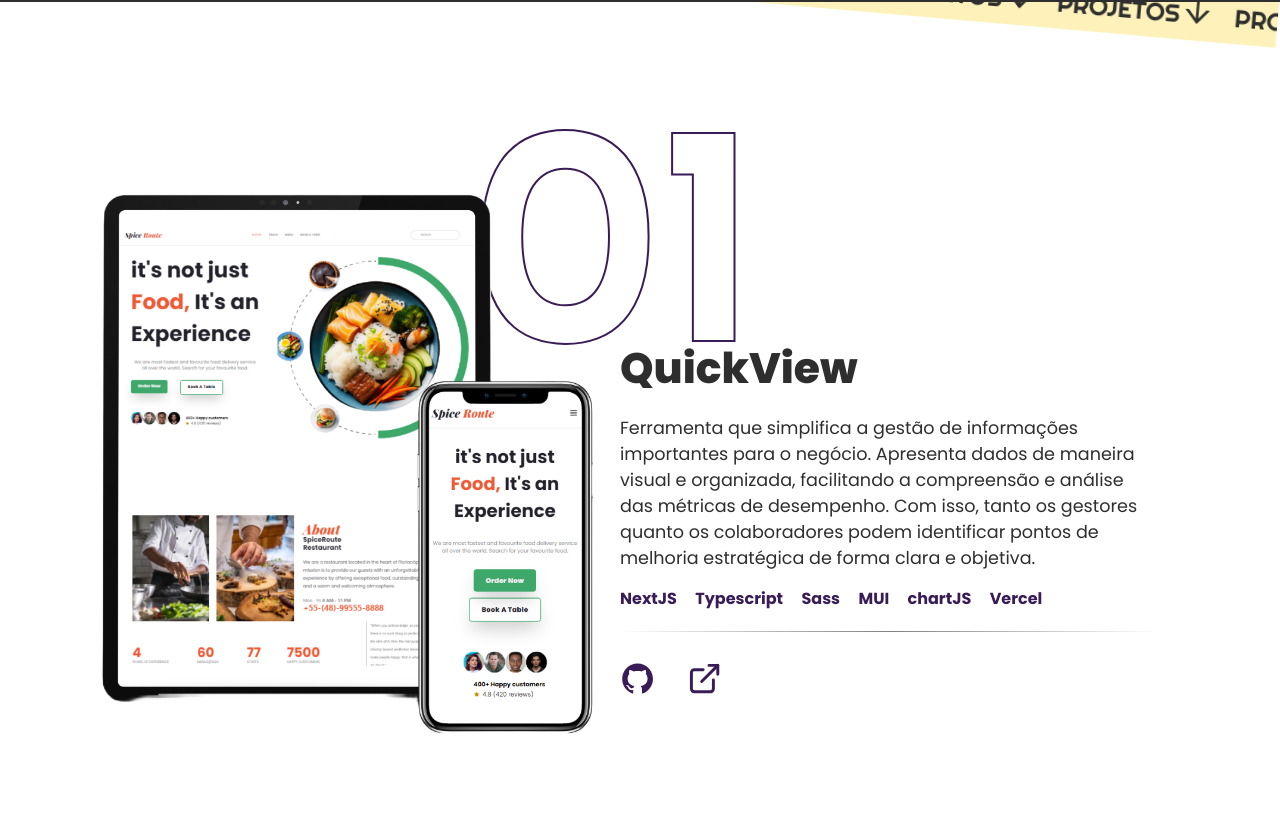
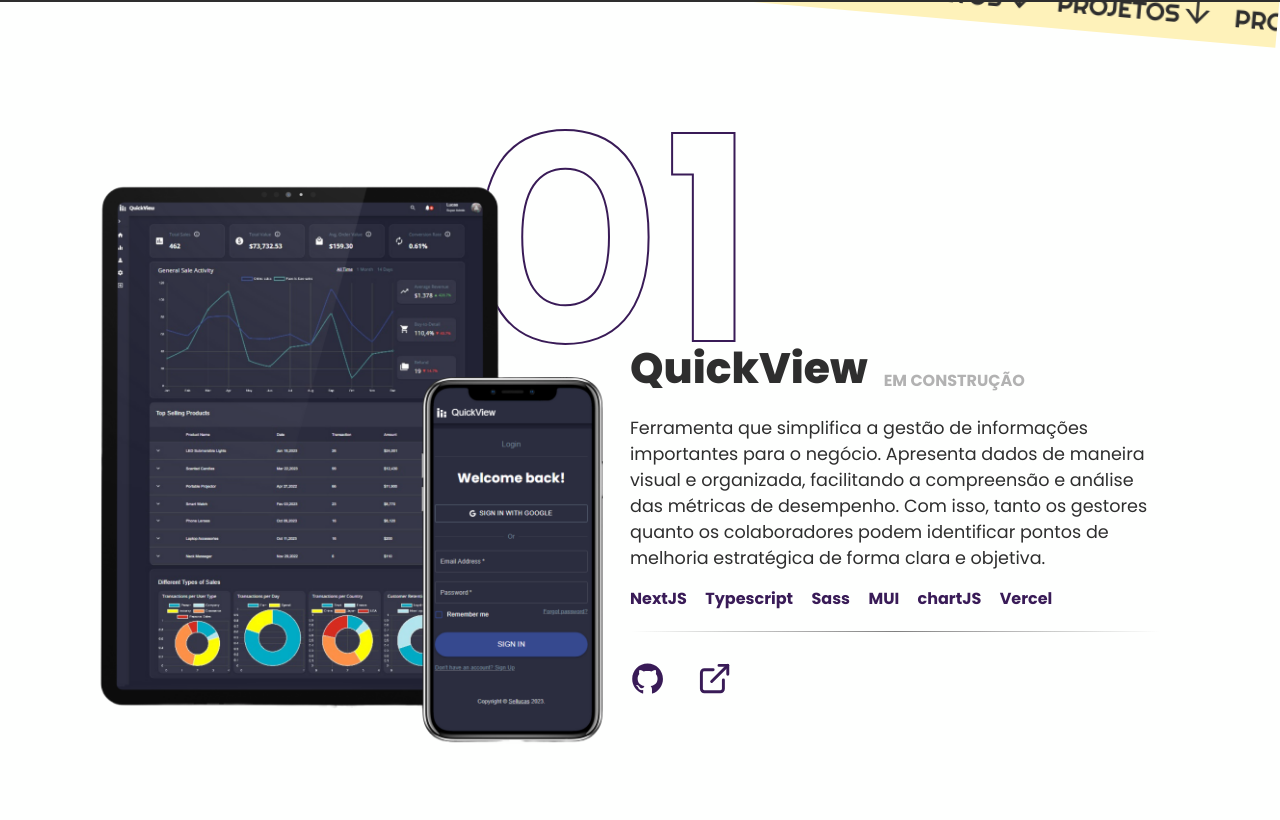
Before and after one commit to Sellucas/portfolio-v2, a Next.js app: page / in a window 1280 px wide. Shown: the part 860-1680 px from the top of the page. Built offline with nearby package versions, Linux system fonts and the light colour scheme.

Commit message:
style: image project

```diff
--- a/src/app/page.tsx
+++ b/src/app/page.tsx
@@ -9,17 +9,19 @@
     id: "01",
     className: "right",
     title: "QuickView",
+    status: "EM CONSTRUÇÃO",
     text: "Ferramenta que simplifica a gestão de informações importantes para o negócio. Apresenta dados de maneira visual e organizada, facilitando a compreensão e análise das métricas de desempenho. Com isso, tanto os gestores quanto os colaboradores podem identificar pontos de melhoria estratégica de forma clara e objetiva.",
     stack: "NextJS Typescript Sass MUI chartJS Vercel",
     github: "/",
     link: "/",
-    img: "/static/spiceroute-project.png",
+    img: "/static/quickview-project.png",
     alt: "QuickView Dashboard",
   },
   {
     id: "02",
     className: "left",
     title: "IMPERIAL",
+    status: "EM CONSTRUÇÃO",
     text: "IMPERIAL é um E-commerce que reúne produtos como: Tema para Web, Mockups, Ícones, entre outros. Possui funcionalidades/recursos de itens de pesquisa, categorias de pesquisa, carrinho, detalhes do item.",
     stack: "React.js Redux ReactRouterDom Sass Vercel",
     github: "/",
@@ -31,6 +33,7 @@
     id: "03",
     className: "right",
     title: "SpiceRoute",
+    status: "MARÇO 2023",
     text: "SpiceRoute é um projeto de restaurante fictício criado para fins de demonstração. O objetivo do projeto é mostrar a criação de um site para um restaurante, onde os clientes podem consultar o cardápio, fazer reservas e entrar em contato com o restaurante.",
     stack: "React.js Tailwind Material Tailwind React-reveal Vercel",
     github: "/",
--- a/src/components/Projects/Projects.module.scss
+++ b/src/components/Projects/Projects.module.scss
@@ -47,7 +47,7 @@
 }
 
 .imageBox {
-  width: 450px;
+  width: 460px;
   height: 550px;
   z-index: 10;
 
@@ -148,3 +148,14 @@
 .description {
   font-size: 1.1rem;
 }
+
+.head {
+  display: flex;
+
+  span {
+    margin-top: 10rem;
+    margin-left: 1rem;
+    color: rgb(178, 178, 178);
+    font-weight: 700;
+  }
+}
--- a/src/components/Projects/Projects.tsx
+++ b/src/components/Projects/Projects.tsx
@@ -13,6 +13,7 @@
 interface boxDataCard {
   id: string;
   title: string;
+  status: string;
   text: string;
   stack: string;
   github: string;
@@ -44,7 +45,10 @@
             <div className={scss.info}>
               <h2 className={righteous.className}>{box.id}</h2>
               <Slide triggerOnce>
-                <h1>{box.title}</h1>
+                <div className={scss.head}>
+                  <h1>{box.title}</h1>
+                  <span>{box.status}</span>
+                </div>
                 <p className={scss.description}>{box.text}</p>
                 <p className={scss.stack}>{box.stack}</p>
                 <hr />
```
Also changed, not shown: public/static/quickview-project.png (added).
